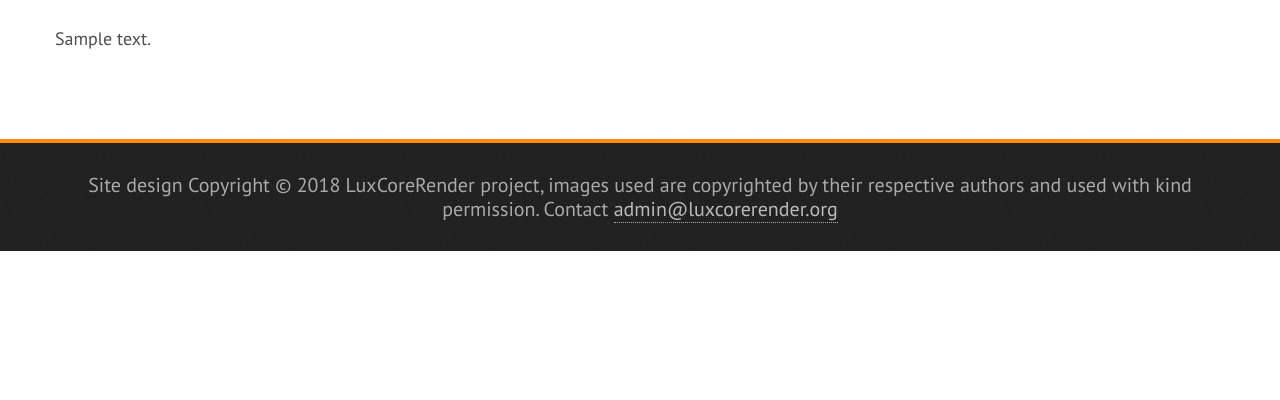
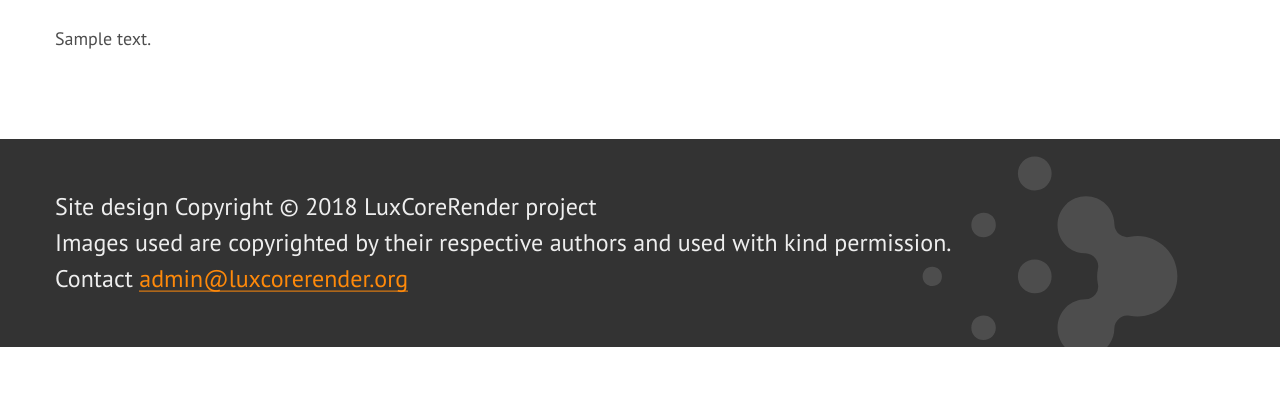
Before and after one commit to LuxCoreRender/WebSite, a WordPress theme: template wp-themes/luxcore/page.php in a window 1280 px wide. Shown: the part 256-656 px from the top of the page. Run offline with PHP 8.4 and a stand-in for WordPress, Linux system fonts and the light colour scheme; the site name, menu and one post (Sample post) are stand-ins, and other content is empty; some libraries are stand-ins or nearby versions.

Commit message:
Adjusted styles for the footer.

```diff
--- a/wp-themes/luxcore/footer.php
+++ b/wp-themes/luxcore/footer.php
@@ -51,7 +51,9 @@
 		<div id="ht-bottom-footer">
 			<div class="ht-container">
 				<div class="ht-site-info">
-					Site design Copyright © 2018 LuxCoreRender project, images used are copyrighted by their respective authors and used with kind permission. Contact <a href="mailto:admin@luxcorerender.org">admin@luxcorerender.org</a>
+					<div>Site design Copyright © 2018 LuxCoreRender project</div>
+					<div>Images used are copyrighted by their respective authors and used with kind permission.</div>
+					<div>Contact <a href="mailto:admin@luxcorerender.org">admin@luxcorerender.org</a></div>
 				</div><!-- #site-info -->
 			</div>
 		</div>
--- a/wp-themes/luxcore/style.css
+++ b/wp-themes/luxcore/style.css
@@ -2577,19 +2577,13 @@ section#ht-featured-post-section{
 --------------------------------------------------------------*/
 #ht-colophon{
 	margin-top: 40px;
-	background: url(images/footer-bg.jpg);
-	border-top: 4px solid #fe890a;
-	font-size: 20px;
+	background: url(images/logo-footer.svg) no-repeat 90% -20% #333;
+	font-size: 24px;
 }
 
 .page-template-home-template #ht-colophon,
 .home.blog #ht-colophon{
 	margin-top: 0
-}
-
-#ht-colophon a{
-	color: #BBB;
-	text-decoration: none;
 }
 
 #ht-colophon .widget-title{
@@ -2633,22 +2627,38 @@ section#ht-featured-post-section{
 }
 
 #ht-bottom-footer{
-	background: rgba(0,0,0,0.3);
-	padding: 30px 0;
-	color: #AAA;
-	line-height: 1.2;
-	text-align: center;
-}
-
-.ht-site-info a{
-	border-bottom: 1px dotted #AAA;
+	padding: 50px 0;
+	color: #eee;
+	line-height: 1.5;
+}
+
+.ht-site-info a {
+	position: relative;
+}
+
+.ht-site-info a::before {
+	content: '';
+	position: absolute;
+	left: 0;
+	right: 0;
+	top: 0;
+	bottom: 0;
+	border-bottom: 1px solid currentColor;
+	transform: translateY( -0.1em );
+	opacity: 1;
+	transition: transform 0.1s, opacity 0.1s;
+}
+
+.ht-site-info a:hover::before {
+	transform: translateY( 0.1em );
+	opacity: 0;
 }
 
 #ht-back-top{
 	position: fixed;
 	right: 10px;
 	bottom: 10px;
-	background: #111;
+	background: rgba( 0, 0, 0, 0.5 );
 	height: 60px;
 	width: 40px;
 	text-align: center;
@@ -2667,6 +2677,10 @@ section#ht-featured-post-section{
 
 #ht-back-top.ht-hide{
 	bottom: -100px;
+}
+
+#svg-filters {
+	display: none;
 }
 
 /*--------------------------------------------------------------
```
Also changed, not shown: wp-themes/luxcore/images/footer-bg.jpg (deleted), wp-themes/luxcore/images/logo-footer.svg (added).
